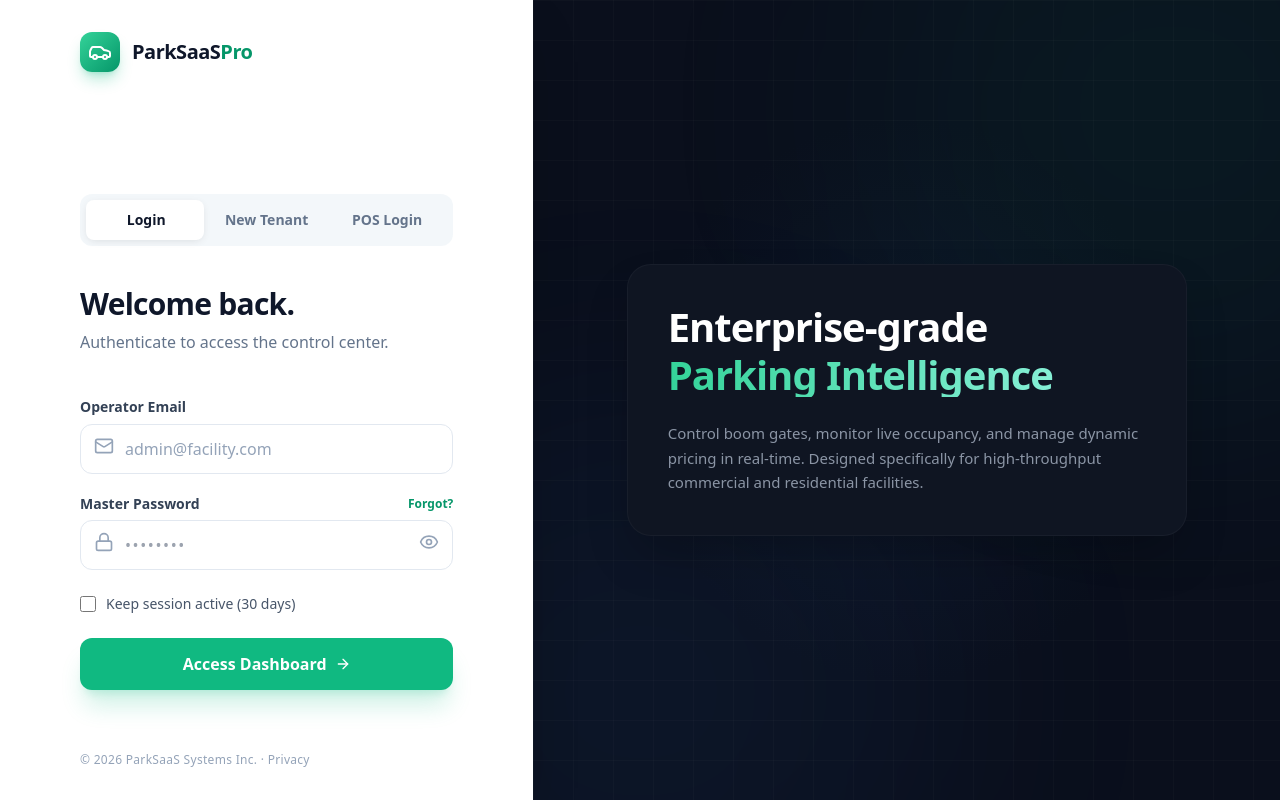
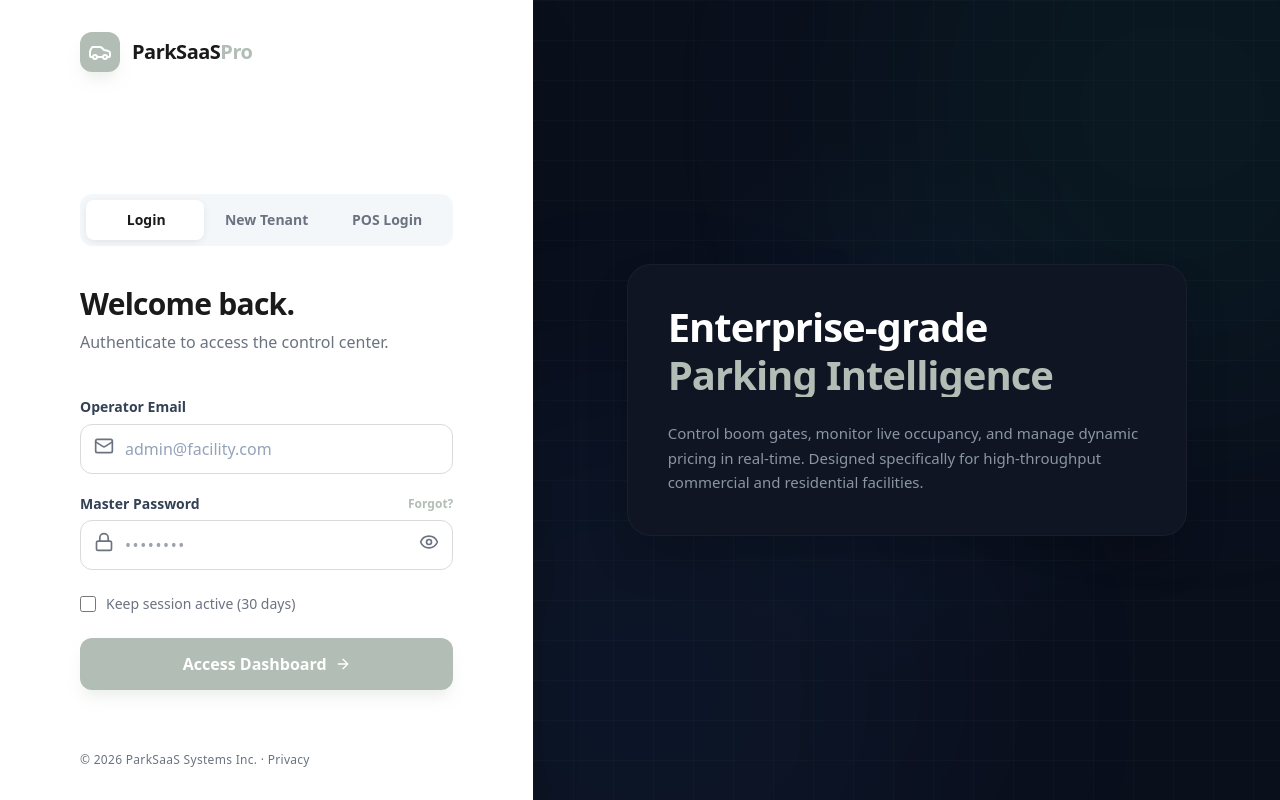
Before and after one commit to abhishekpyakurel08/sass-parking, a Vue app in the folder sass-parking-frontend/: page /login in a window 1280 px wide. Built offline with nearby package versions, Linux system fonts and the light colour scheme; the HTML template or start-up script is replaced by a standard one.

Commit message:
refactor: standardize design system colors and update billing tier calculations in admin dashboard

```diff
--- a/sass-parking-frontend/src/styles/style.css
+++ b/sass-parking-frontend/src/styles/style.css
@@ -1,6 +1,133 @@
 @tailwind base;
 @tailwind components;
 @tailwind utilities;
+
+:root {
+  --background: #F8F9FA;
+  --surface: #FFFFFF;
+  --primary-dark: #111111;
+  --secondary-dark: #2B2B2B;
+  --main-accent: #B2BEB5;
+  --border-light: #DADADA;
+  --hover-gray: #E5E7EB;
+  --text-primary: #1A1A1A;
+  --text-secondary: #6B7280;
+}
+
+/* Global resets using custom palette */
+body {
+  background-color: var(--background) !important;
+  color: var(--text-primary) !important;
+  font-family: 'Inter', system-ui, -apple-system, sans-serif;
+}
+
+/* Background Overrides */
+.bg-slate-50,
+.bg-slate-100,
+.bg-slate-200,
+.bg-\[\#f4f7f9\] {
+  background-color: var(--background) !important;
+}
+
+.bg-white,
+.bg-slate-50\/50,
+.bg-slate-100\/50 {
+  background-color: var(--surface) !important;
+}
+
+.bg-slate-900,
+.bg-zinc-900 {
+  background-color: var(--primary-dark) !important;
+}
+
+.hover\:bg-slate-800:hover,
+.hover\:bg-zinc-800:hover {
+  background-color: var(--secondary-dark) !important;
+}
+
+/* Hover Overrides */
+.hover\:bg-slate-100:hover,
+.hover\:bg-slate-50:hover,
+.hover\:bg-gray-100:hover {
+  background-color: var(--hover-gray) !important;
+}
+
+/* Border Overrides */
+.border-slate-200,
+.border-slate-300,
+.border-slate-100,
+.border-gray-200,
+.border-zinc-200 {
+  border-color: var(--border-light) !important;
+}
+
+/* Text Overrides */
+.text-slate-900,
+.text-gray-900,
+.text-zinc-950,
+.text-black {
+  color: var(--text-primary) !important;
+}
+
+.text-slate-600,
+.text-slate-500,
+.text-slate-400,
+.text-gray-600,
+.text-gray-500,
+.text-zinc-500 {
+  color: var(--text-secondary) !important;
+}
+
+/* Main Accent Override (Ash Gray #B2BEB5 replaces Emerald green accents) */
+.text-emerald-600,
+.text-emerald-700,
+.text-teal-600,
+.text-emerald-500,
+.text-brand-600 {
+  color: var(--main-accent) !important;
+}
+
+.bg-emerald-50,
+.bg-emerald-100\/50,
+.bg-emerald-50\/50,
+.bg-teal-50 {
+  background-color: rgba(178, 190, 181, 0.12) !important;
+}
+
+.bg-emerald-500,
+.bg-emerald-600,
+.bg-teal-600,
+.bg-\[\#10b981\],
+.bg-brand-600 {
+  background: var(--main-accent) !important;
+  background-color: var(--main-accent) !important;
+}
+
+.hover\:bg-emerald-600:hover,
+.hover\:bg-emerald-700:hover,
+.hover\:bg-\[\#059669\]:hover,
+.hover\:bg-teal-700:hover {
+  background: #9faaa2 !important; /* Slightly darker shade of Ash Gray for hover */
+  background-color: #9faaa2 !important;
+}
+
+.from-emerald-400,
+.from-emerald-500 {
+  --tw-gradient-from: var(--main-accent) !important;
+  --tw-gradient-stops: var(--main-accent), var(--main-accent) !important;
+}
+
+.to-emerald-600,
+.to-emerald-700 {
+  --tw-gradient-to: #9faaa2 !important;
+}
+
+/* Shadow modifications */
+.shadow-emerald-500\/30,
+.shadow-emerald-600\/20,
+.shadow-\[\#10b981\]\/20 {
+  box-shadow: 0 10px 15px -3px rgba(178, 190, 181, 0.25) !important;
+}
 
 html {
 	scroll-behavior: smooth;
--- a/sass-parking-frontend/src/views/SuperAdminDashboard/billingtab.vue
+++ b/sass-parking-frontend/src/views/SuperAdminDashboard/billingtab.vue
@@ -26,34 +26,49 @@ onUnmounted(() => {
 });
 
 // Computations for SVG Distribution Bars
+const computedTierDistribution = computed(() => {
+  const dist = superadminStore.stats?.tierDistribution || [];
+  return dist.map((d) => {
+    const price = d.name.toUpperCase() === "BASIC"
+      ? 12500
+      : d.name.toUpperCase() === "PREMIUM"
+        ? 35000
+        : 85000;
+    return {
+      ...d,
+      mrrContribution: d.count * price
+    };
+  });
+});
+
 const maxTierCount = computed(() => {
-  const distributions = superadminStore.stats?.tierDistribution || [];
+  const distributions = computedTierDistribution.value;
   if (distributions.length === 0) return 1;
   return Math.max(...distributions.map((d) => d.count), 1);
 });
 
 const maxMRR = computed(() => {
-  const distributions = superadminStore.stats?.tierDistribution || [];
+  const distributions = computedTierDistribution.value;
   if (distributions.length === 0) return 1;
-  return Math.max(...distributions.map((d) => d.mrrContribution || 0), 1);
+  return Math.max(...distributions.map((d) => d.mrrContribution), 1);
 });
 
 // Chart colors
 const chartColors = computed(() => ({
-  text: isDarkMode.value ? "#a1a1aa" : "#334155",
-  textMuted: isDarkMode.value ? "#71717a" : "#94a3b8",
-  track: isDarkMode.value ? "#27272a" : "#f1f5f9",
-  bar1: isDarkMode.value ? "#d4d4d8" : "#18181b",
-  bar2: isDarkMode.value ? "#a1a1aa" : "#52525b",
-  bar3: isDarkMode.value ? "#71717a" : "#a1a1aa",
-  border: isDarkMode.value ? "#3f3f46" : "#e2e8f0",
-  cardBg: isDarkMode.value ? "#18181b" : "#ffffff",
-  cardBorder: isDarkMode.value ? "#27272a" : "#e2e8f0",
+  text: isDarkMode.value ? "#F8F9FA" : "#1A1A1A", // Soft White vs Rich Black
+  textMuted: isDarkMode.value ? "#B2BEB5" : "#6B7280", // Ash Gray vs Gray
+  track: isDarkMode.value ? "#2B2B2B" : "#E5E7EB", // Charcoal vs Cool Gray
+  bar1: isDarkMode.value ? "#F8F9FA" : "#111111", // Soft White vs Matte Black
+  bar2: "#B2BEB5", // Ash Gray (Main Accent)
+  bar3: isDarkMode.value ? "#6B7280" : "#DADADA", // Gray vs Light Gray
+  border: isDarkMode.value ? "#111111" : "#DADADA", // Matte Black vs Light Gray
+  cardBg: isDarkMode.value ? "#2B2B2B" : "#ffffff", // Charcoal vs White
+  cardBorder: isDarkMode.value ? "#111111" : "#DADADA", // Matte Black vs Light Gray
 }));
 
 // Donut chart data
 const donutData = computed(() => {
-  const tiers = superadminStore.stats?.tierDistribution || [];
+  const tiers = computedTierDistribution.value;
   const total = superadminStore.stats?.monthlyRecurringRevenue || 1;
   const colors = [
     chartColors.value.bar1,
@@ -117,7 +132,7 @@ const donutTooltip = ref<{
     <!-- Revenue Metrics Summary -->
     <div class="grid grid-cols-1 md:grid-cols-3 gap-6">
       <div
-        v-for="(tierStats, idx) in superadminStore.stats?.tierDistribution"
+        v-for="(tierStats, idx) in computedTierDistribution"
         :key="tierStats.name"
         class="p-6 rounded-2xl border shadow-sm relative overflow-hidden transition-all duration-300"
         :class="[
@@ -224,7 +239,7 @@ const donutTooltip = ref<{
         <div class="py-2">
           <svg viewBox="0 0 420 160" class="w-full h-36 overflow-visible">
             <g
-              v-for="(tier, idx) in superadminStore.stats?.tierDistribution"
+              v-for="(tier, idx) in computedTierDistribution"
               :key="tier.name"
             >
               <!-- Tier icon circle -->
@@ -408,7 +423,7 @@ const donutTooltip = ref<{
           <!-- Legend -->
           <div class="flex-1 space-y-3">
             <div
-              v-for="(tier, idx) in superadminStore.stats?.tierDistribution"
+              v-for="(tier, idx) in computedTierDistribution"
               :key="tier.name"
               class="flex items-center justify-between py-2 border-b last:border-0"
               :class="isDarkMode ? 'border-zinc-800' : 'border-slate-100'"
@@ -549,7 +564,7 @@ const donutTooltip = ref<{
                 class="px-6 py-3.5 text-[10px] font-bold uppercase"
                 :class="isDarkMode ? 'text-zinc-500' : 'text-zinc-400'"
               >
-                {{ t.billingFrequency || "Monthly" }}
+                Monthly
               </td>
               <td
                 class="px-6 py-3.5 font-mono"
@@ -557,7 +572,7 @@ const donutTooltip = ref<{
               >
                 Rs.
                 {{
-                  (t.monthlyPayment || 0).toLocaleString(undefined, {
+                  (t.subscriptionPlan === "BASIC" ? 12500 : t.subscriptionPlan === "PREMIUM" ? 35000 : 85000).toLocaleString(undefined, {
                     minimumFractionDigits: 2,
                   })
                 }}
@@ -566,7 +581,7 @@ const donutTooltip = ref<{
                 class="px-6 py-3.5 font-mono text-[11px]"
                 :class="isDarkMode ? 'text-zinc-500' : 'text-slate-400'"
               >
-                {{ t.nextBillingDate || "N/A" }}
+                2026-06-01
               </td>
               <td
                 class="px-6 py-3.5 font-mono font-bold"
@@ -574,7 +589,7 @@ const donutTooltip = ref<{
               >
                 Rs.
                 {{
-                  (t.lifetimePaid || 0).toLocaleString(undefined, {
+                  (t.subscriptionPlan === "BASIC" ? 150000 : t.subscriptionPlan === "PREMIUM" ? 420000 : 1020000).toLocaleString(undefined, {
                     minimumFractionDigits: 2,
                   })
                 }}
--- a/sass-parking-frontend/src/views/SuperAdminDashboard/overviewtab.vue
+++ b/sass-parking-frontend/src/views/SuperAdminDashboard/overviewtab.vue
@@ -40,11 +40,14 @@ const revenueTrend = computed(() => {
   const months = ["Jan", "Feb", "Mar", "Apr", "May", "Jun"];
   const growthFactor = [0.65, 0.72, 0.78, 0.85, 0.92, 1.0];
 
-  return months.map((month, i) => ({
-    month,
-    value: baseMRR * growthFactor[i],
-    projected: baseMRR * (growthFactor[i] * 1.08), // 8% projected growth
-  }));
+  return months.map((month, i) => {
+    const factor = growthFactor[i] ?? 1.0;
+    return {
+      month,
+      value: baseMRR * factor,
+      projected: baseMRR * (factor * 1.08), // 8% projected growth
+    };
+  });
 });
 
 // Chart dimensions and scaling
@@ -76,15 +79,17 @@ const chartPoints = computed(() => {
 // Smooth monotone-like bezier curve path
 const smoothPath = (points: { x: number; y: number }[], isArea = false) => {
   if (points.length === 0) return "";
-  if (points.length === 1) return `M ${points[0].x} ${points[0].y}`;
+  const first = points[0];
+  if (!first) return "";
+  if (points.length === 1) return `M ${first.x} ${first.y}`;
 
-  let d = `M ${points[0].x} ${points[0].y}`;
+  let d = `M ${first.x} ${first.y}`;
 
   for (let i = 0; i < points.length - 1; i++) {
-    const p0 = points[i === 0 ? 0 : i - 1];
-    const p1 = points[i];
-    const p2 = points[i + 1];
-    const p3 = points[i + 2] || p2;
+    const p0 = points[i === 0 ? 0 : i - 1] || first;
+    const p1 = points[i] || first;
+    const p2 = points[i + 1] || first;
+    const p3 = points[i + 2] || p2 || first;
 
     const cp1x = p1.x + (p2.x - p0.x) / 6;
     const cp1y = p1.y + (p2.y - p0.y) / 6;
@@ -95,8 +100,9 @@ const smoothPath = (points: { x: number; y: number }[], isArea = false) => {
   }
 
   if (isArea) {
-    d += ` L ${points[points.length - 1].x} ${CHART_HEIGHT - PADDING.bottom}`;
-    d += ` L ${points[0].x} ${CHART_HEIGHT - PADDING.bottom} Z`;
+    const last = points[points.length - 1] || first;
+    d += ` L ${last.x} ${CHART_HEIGHT - PADDING.bottom}`;
+    d += ` L ${first.x} ${CHART_HEIGHT - PADDING.bottom} Z`;
   }
 
   return d;
@@ -139,28 +145,33 @@ const yAxisLabels = computed(() => {
 const growthRate = computed(() => {
   const data = revenueTrend.value;
   if (data.length < 2) return "0.0";
-  const first = data[0].value;
-  const last = data[data.length - 1].value;
+  const first = data[0]?.value ?? 120000;
+  const last = data[data.length - 1]?.value ?? 120000;
   return (((last - first) / first) * 100).toFixed(1);
 });
 
 // Premium colors synced with theme config and your brand blueprint
 const chartColors = computed(() => ({
-  line: "#0369a1", // brand-700
-  lineProjected: isDarkMode.value ? "#38bdf8" : "#0284c7", // light sky vs deep sky
+  line: "#B2BEB5", // Ash Gray (Main Accent)
+  lineProjected: isDarkMode.value ? "#d3dad5" : "#8d9e92", // Projected Ash Gray variants
   areaStart: isDarkMode.value
-    ? "rgba(3, 105, 161, 0.2)"
-    : "rgba(3, 105, 161, 0.12)",
-  areaEnd: "rgba(3, 105, 161, 0)",
-  grid: isDarkMode.value ? "#27272a" : "#f1f5f9",
-  text: isDarkMode.value ? "#71717a" : "#94a3b8",
-  dot: "#0369a1",
-  tooltipBg: isDarkMode.value ? "#09090b" : "#ffffff",
-  tooltipText: isDarkMode.value ? "#f4f4f5" : "#0f172a",
+    ? "rgba(178, 190, 181, 0.15)"
+    : "rgba(178, 190, 181, 0.25)",
+  areaEnd: "rgba(178, 190, 181, 0)",
+  grid: isDarkMode.value ? "#2B2B2B" : "#DADADA", // Charcoal vs Light Gray
+  text: isDarkMode.value ? "#B2BEB5" : "#6B7280", // Ash Gray vs Gray
+  dot: "#B2BEB5",
+  tooltipBg: isDarkMode.value ? "#111111" : "#ffffff", // Matte Black vs White
+  tooltipText: isDarkMode.value ? "#F8F9FA" : "#1A1A1A", // Soft White vs Rich Black
 }));
 
 // Floating HTML tooltip coordinates and reference data
 const activePointIdx = ref<number | null>(null);
+
+const activePoint = computed(() => {
+  if (activePointIdx.value === null) return null;
+  return chartPoints.value[activePointIdx.value] || null;
+});
 
 const handleChartHover = (index: number) => {
   activePointIdx.value = index;
@@ -313,18 +324,18 @@ const handleChartLeave = () => {
         <div class="my-4 relative">
           <!-- Dynamic Floating HTML Tooltip matching original Recharts design structure -->
           <div
-            v-if="activePointIdx !== null"
+            v-if="activePoint"
             class="absolute pointer-events-none bg-white dark:bg-zinc-950 p-3.5 border border-slate-150 dark:border-zinc-800 shadow-xl rounded-2xl transition-all duration-100 ease-out z-10"
             :style="{
-              left: `${(chartPoints[activePointIdx].x / CHART_WIDTH) * 100}%`,
-              top: `${(chartPoints[activePointIdx].y / CHART_HEIGHT) * 100 - 15}%`,
+              left: `${(activePoint.x / CHART_WIDTH) * 100}%`,
+              top: `${(activePoint.y / CHART_HEIGHT) * 100 - 15}%`,
               transform: 'translate(-50%, -100%)',
             }"
           >
             <p
               class="text-[10px] font-black text-slate-400 dark:text-zinc-500 uppercase tracking-widest leading-none"
             >
-              {{ chartPoints[activePointIdx].label }}
+              {{ activePoint.label }}
             </p>
             <div class="mt-2 space-y-1 text-xs">
               <p
@@ -337,7 +348,7 @@ const handleChartLeave = () => {
                 <span class="font-mono"
                   >Rs.
                   {{
-                    Math.round(chartPoints[activePointIdx].val).toLocaleString()
+                    Math.round(activePoint.val).toLocaleString()
                   }}</span
                 >
               </p>
@@ -352,7 +363,7 @@ const handleChartLeave = () => {
                   >Rs.
                   {{
                     Math.round(
-                      chartPoints[activePointIdx].proj,
+                      activePoint.proj,
                     ).toLocaleString()
                   }}</span
                 >
@@ -396,10 +407,10 @@ const handleChartLeave = () => {
 
             <!-- Active Vertical Hover Line (Cursor) -->
             <line
-              v-if="activePointIdx !== null"
-              :x1="chartPoints[activePointIdx].x"
+              v-if="activePoint"
+              :x1="activePoint.x"
               :y1="PADDING.top"
-              :x2="chartPoints[activePointIdx].x"
+              :x2="activePoint.x"
               :y2="CHART_HEIGHT - PADDING.bottom"
               stroke="#94a3b8"
               class="dark:stroke-zinc-700 opacity-60"
--- a/sass-parking-frontend/tailwind.config.js
+++ b/sass-parking-frontend/tailwind.config.js
@@ -4,7 +4,29 @@ export default {
 
   content: ["./index.html", "./src/**/*.{vue,js,ts,jsx,tsx}"],
   theme: {
-    extend: {},
+    extend: {
+      colors: {
+        // Functional theme mappings
+        background: "#F8F9FA",        // Soft White
+        surface: "#FFFFFF",           // White
+        "primary-dark": "#111111",    // Matte Black
+        "secondary-dark": "#2B2B2B",  // Charcoal
+        "main-accent": "#B2BEB5",     // Ash Gray / Main Accent
+        "border-light": "#DADADA",    // Light Gray
+        "hover-gray": "#E5E7EB",      // Cool Gray
+        "text-primary": "#1A1A1A",    // Rich Black
+        "text-secondary": "#6B7280",  // Gray
+
+        // Literal color names
+        "soft-white": "#F8F9FA",
+        "matte-black": "#111111",
+        charcoal: "#2B2B2B",
+        "ash-gray": "#B2BEB5",
+        "light-gray": "#DADADA",
+        "cool-gray": "#E5E7EB",
+        "rich-black": "#1A1A1A",
+      }
+    },
   },
   plugins: [],
 };
```
Also changed, not shown: 1 other file (tests, documents, lock files or other folders).
